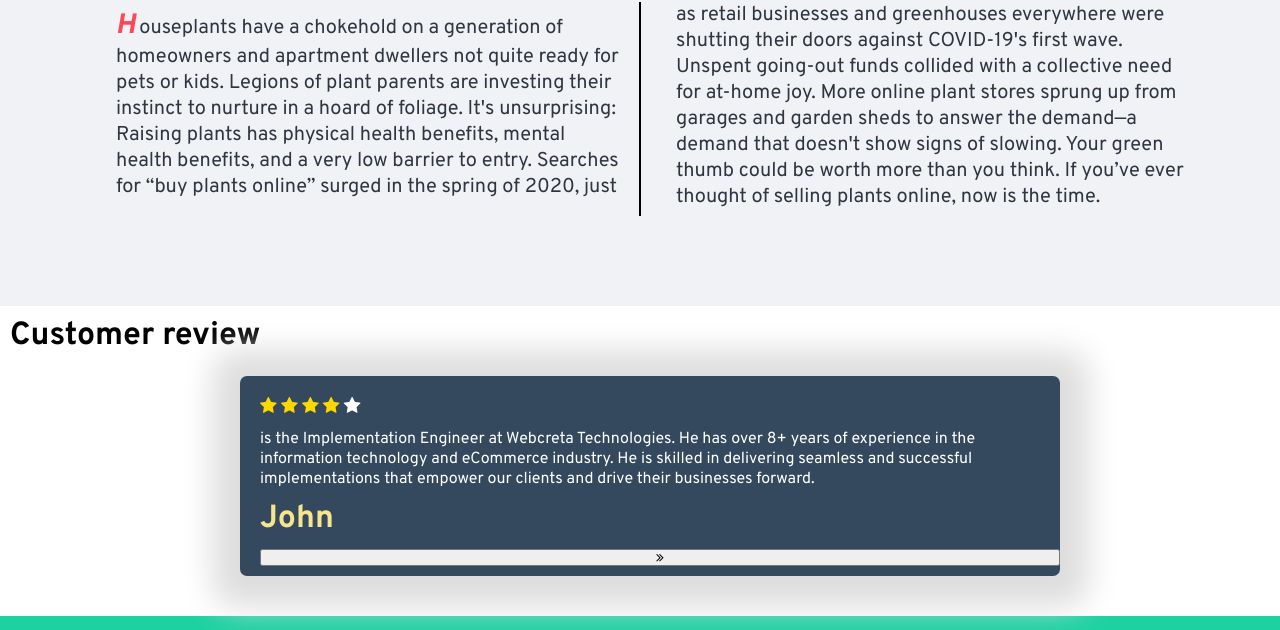
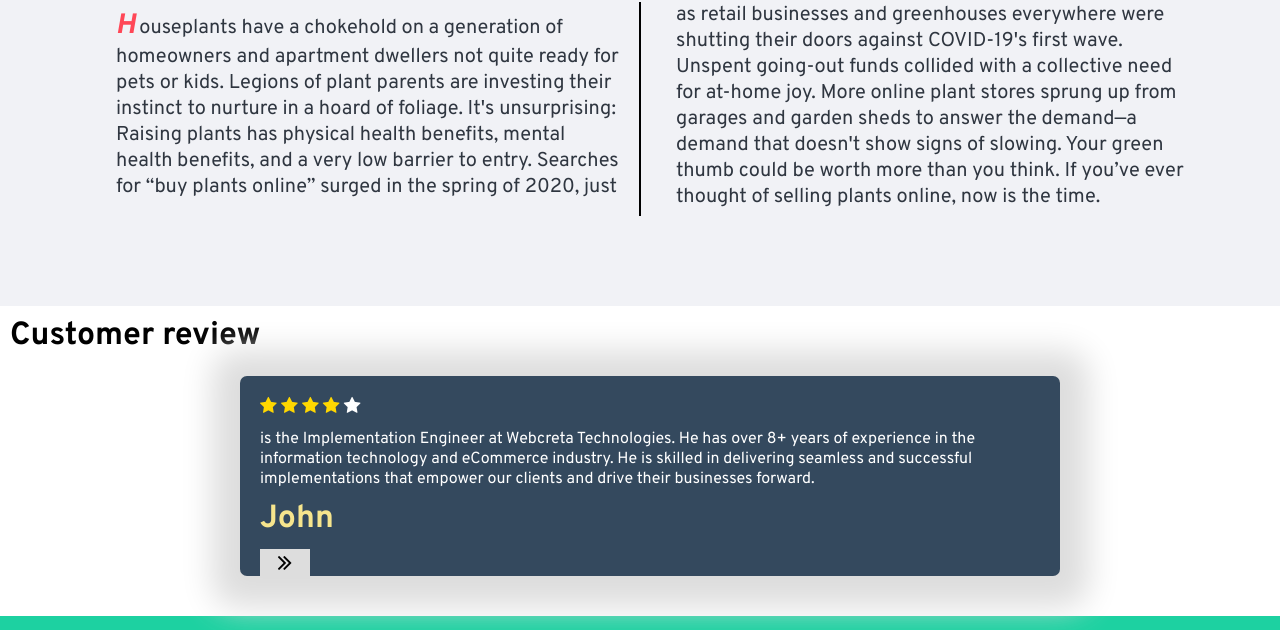
Before and after one commit to Umashankar-02/Venture-Garden, a plain HTML site: page Index.html in a window 1280 px wide. Shown: the part 2322-2952 px from the top of the page. Drawn offline with Linux system fonts and the light colour scheme.

Commit message:
Update style.css 1.1

```diff
--- a/style.css
+++ b/style.css
@@ -448,4 +448,13 @@ footer a{
   display: flex;
   justify-content: center;
   align-items: center;
+  height: 40px;
+  width: 50px;
+  font-size: 25px;
+  border: none;
+  outline: none;
+  background-color: #dddddd;
+  &:hover{
+    background-color: #20ba96;
+  }
 }
```
